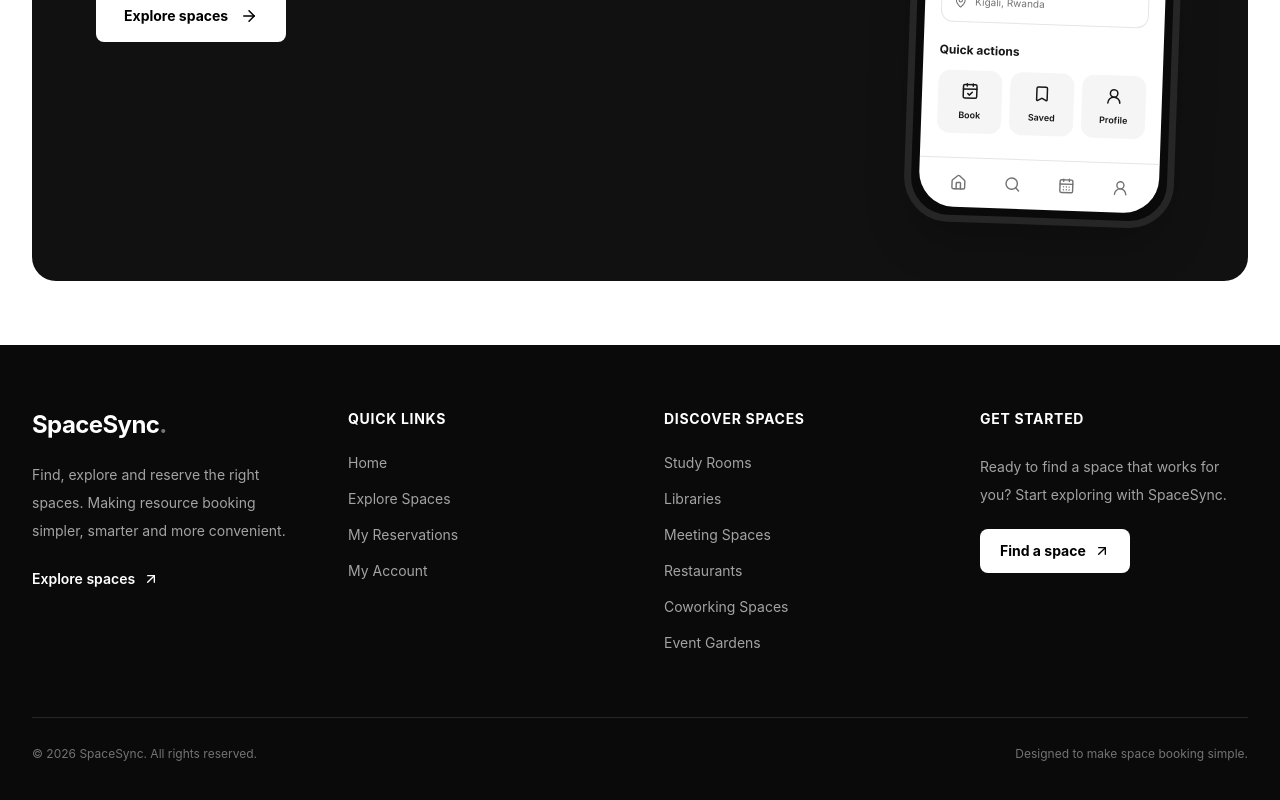
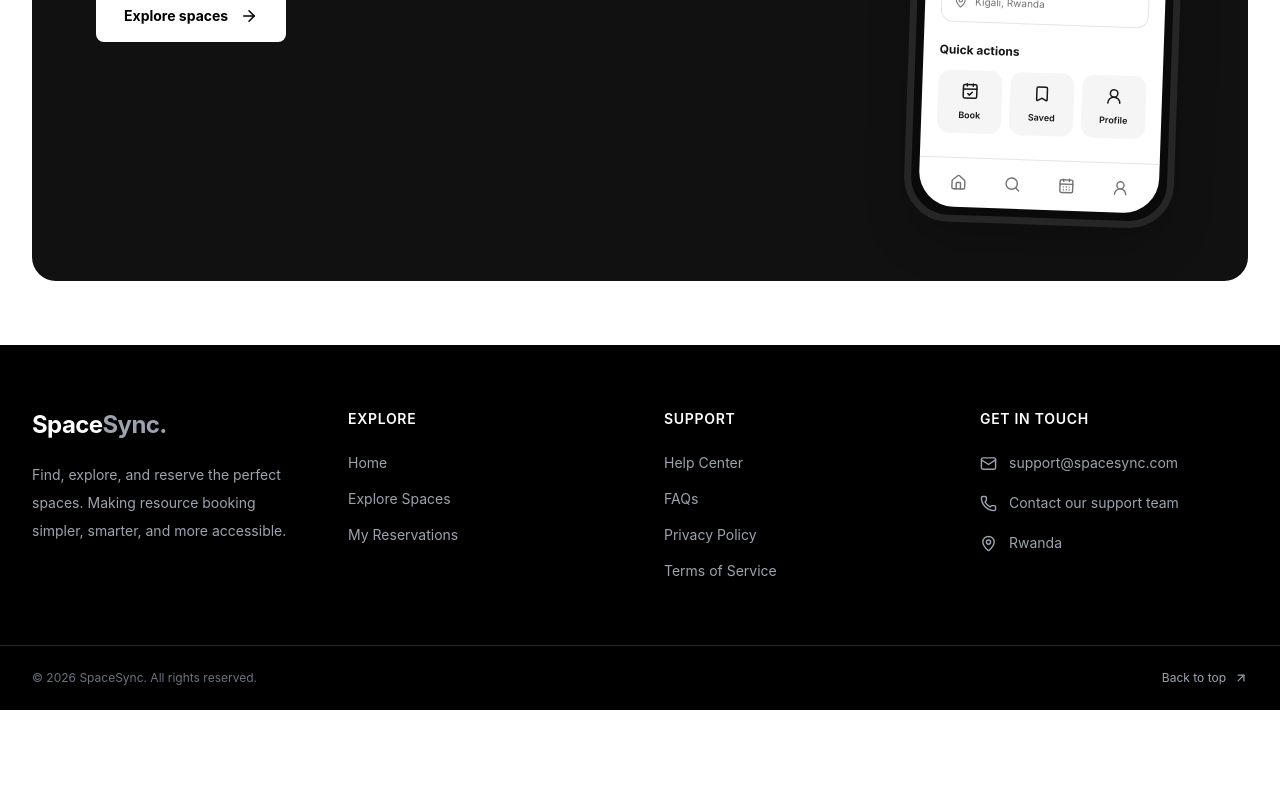
Before and after one commit to SheCanCODE-Capstone-Projects/Resource-Booking-App-frontend, a React (Create React App) app: page / in a window 1280 px wide. Shown: the part 3060-3860 px from the top of the page. After the commit the page ends 3770 px from the top, so only its background shows below. Built offline with nearby package versions, Linux system fonts and the light colour scheme.

Commit message:
sharing the same footer for all pages plz

```diff
--- a/src/App.jsx
+++ b/src/App.jsx
@@ -5,10 +5,12 @@ import {
   Routes,
   Route,
 } from "react-router-dom";
+
 import ResourceDetailPage from "./pages/ResourceDetailPage";
 import Navbar from "./components/Navbar";
 import HomePage from "./pages/HomePage";
 import ResourceListPage from "./pages/ResourceListPage";
+import Footer from "./components/Footer";
 
 function PlaceholderPage({ title }) {
   return (
@@ -51,13 +53,16 @@ function App() {
         v7_relativeSplatPath: true,
       }}
     >
-      <div className="min-h-screen bg-surface-canvas text-text-primary transition-colors duration-200">
+      <div className="flex min-h-screen flex-col bg-surface-canvas text-text-primary transition-colors duration-200">
 
+        {/* NAVBAR */}
         <Navbar
           theme={theme}
           onToggleTheme={toggleTheme}
         />
 
+        {/* PAGE CONTENT */}
+        <div className="flex-1">
           <Routes>
             <Route
               path="/"
@@ -69,7 +74,6 @@ function App() {
               element={<ResourceListPage />}
             />
 
-
             <Route
               path="/resources/:id"
               element={<ResourceDetailPage />}
@@ -77,32 +81,29 @@ function App() {
 
             <Route
               path="/my-reservations"
-            element={
-              <PlaceholderPage title="My Reservations" />
-            }
+              element={<PlaceholderPage title="My Reservations" />}
             />
 
             <Route
               path="/admin"
-            element={
-              <PlaceholderPage title="Admin Dashboard" />
-            }
+              element={<PlaceholderPage title="Admin Dashboard" />}
             />
 
             <Route
               path="/login"
-            element={
-              <PlaceholderPage title="Login" />
-            }
+              element={<PlaceholderPage title="Login" />}
             />
 
             <Route
               path="*"
-            element={
-              <PlaceholderPage title="Page Not Found" />
-            }
+              element={<PlaceholderPage title="Page Not Found" />}
             />
           </Routes>
+        </div>
+
+        {/* GLOBAL FOOTER */}
+        <Footer />
+
       </div>
     </BrowserRouter>
   );
--- a/src/components/Footer.jsx
+++ b/src/components/Footer.jsx
@@ -1,126 +1,136 @@
+
+import {
+    MapPin,
+    Mail,
+    Phone,
+    ArrowUpRight,
+} from "lucide-react";
 
 import { Link } from "react-router-dom";
-import { ArrowUpRight } from "lucide-react";
 
-const Footer = () => {
+function Footer() {
     return (
-        <footer className="bg-neutral-950 text-white">
-            <div className="mx-auto max-w-7xl px-5 py-16 lg:px-8">
+        <footer className="bg-black text-white">
 
-                <div className="grid gap-12 md:grid-cols-2 lg:grid-cols-4">
+            <div className="mx-auto grid max-w-7xl grid-cols-1 gap-12 px-6 py-16 sm:grid-cols-2 lg:grid-cols-4 lg:px-8">
 
                 {/* BRAND */}
                 <div>
-                        <Link to="/" className="inline-block text-2xl font-bold tracking-tight">
-                            SpaceSync<span className="text-neutral-500">.</span>
-                        </Link>
+                    <h2 className="text-2xl font-bold tracking-tight">
+                        Space<span className="text-gray-400">Sync.</span>
+                    </h2>
 
-                        <p className="mt-5 max-w-xs text-sm leading-7 text-neutral-400">
-                            Find, explore and reserve the right spaces.
-                            Making resource booking simpler, smarter and more convenient.
+                    <p className="mt-5 max-w-xs text-sm leading-7 text-gray-400">
+                        Find, explore, and reserve the perfect spaces.
+                        Making resource booking simpler, smarter,
+                        and more accessible.
                     </p>
-
-                        <Link
-                            to="/explore"
-                            className="mt-6 inline-flex items-center gap-2 text-sm font-semibold transition hover:text-neutral-300"
-                        >
-                            Explore spaces
-                            <ArrowUpRight size={16} />
-                        </Link>
                 </div>
 
                 {/* QUICK LINKS */}
                 <div>
-                        <h3 className="text-sm font-bold uppercase tracking-wider">
-                            Quick links
+                    <h3 className="text-sm font-semibold uppercase tracking-wider">
+                        Explore
                     </h3>
 
-                        <ul className="mt-6 space-y-4 text-sm text-neutral-400">
+                    <ul className="mt-6 space-y-4 text-sm text-gray-400">
                         <li>
                             <Link to="/" className="transition hover:text-white">
                                 Home
                             </Link>
                         </li>
+
                         <li>
                             <Link to="/explore" className="transition hover:text-white">
                                 Explore Spaces
                             </Link>
                         </li>
+
                         <li>
                             <Link to="/my-reservations" className="transition hover:text-white">
                                 My Reservations
                             </Link>
                         </li>
-                            <li>
-                                <Link to="/login" className="transition hover:text-white">
-                                    My Account
-                                </Link>
-                            </li>
-                        </ul>
-                    </div>
-
-                    {/* RESOURCES */}
-                    <div>
-                        <h3 className="text-sm font-bold uppercase tracking-wider">
-                            Discover spaces
-                        </h3>
-
-                        <ul className="mt-6 space-y-4 text-sm text-neutral-400">
-                            {[
-                                "Study Rooms",
-                                "Libraries",
-                                "Meeting Spaces",
-                                "Restaurants",
-                                "Coworking Spaces",
-                                "Event Gardens",
-                            ].map((category) => (
-                                <li key={category}>
-                                    <Link
-                                        to="/explore"
-                                        className="transition hover:text-white"
-                                    >
-                                        {category}
-                                    </Link>
-                                </li>
-                            ))}
                     </ul>
                 </div>
 
                 {/* SUPPORT */}
                 <div>
-                        <h3 className="text-sm font-bold uppercase tracking-wider">
-                            Get started
+                    <h3 className="text-sm font-semibold uppercase tracking-wider">
+                        Support
                     </h3>
 
-                        <p className="mt-6 text-sm leading-7 text-neutral-400">
-                            Ready to find a space that works for you?
-                            Start exploring with SpaceSync.
+                    <ul className="mt-6 space-y-4 text-sm text-gray-400">
+                        <li>
+                            <a href="#help" className="transition hover:text-white">
+                                Help Center
+                            </a>
+                        </li>
+                        <li>
+                            <a href="#faqs" className="transition hover:text-white">
+                                FAQs
+                            </a>
+                        </li>
+                        <li>
+                            <a href="#privacy" className="transition hover:text-white">
+                                Privacy Policy
+                            </a>
+                        </li>
+                        <li>
+                            <a href="#terms" className="transition hover:text-white">
+                                Terms of Service
+                            </a>
+                        </li>
+                    </ul>
+                </div>
+
+                {/* CONTACT */}
+                <div>
+                    <h3 className="text-sm font-semibold uppercase tracking-wider">
+                        Get in Touch
+                    </h3>
+
+                    <ul className="mt-6 space-y-5 text-sm text-gray-400">
+                        <li className="flex items-center gap-3">
+                            <Mail size={17} />
+                            <span>support@spacesync.com</span>
+                        </li>
+
+                        <li className="flex items-center gap-3">
+                            <Phone size={17} />
+                            <span>Contact our support team</span>
+                        </li>
+
+                        <li className="flex items-center gap-3">
+                            <MapPin size={17} />
+                            <span>Rwanda</span>
+                        </li>
+                    </ul>
+                </div>
+
+            </div>
+
+            {/* BOTTOM FOOTER */}
+            <div className="border-t border-white/15">
+                <div className="mx-auto flex max-w-7xl flex-col items-center justify-between gap-4 px-6 py-6 text-center sm:flex-row sm:px-8">
+
+                    <p className="text-xs text-gray-500">
+                        © {new Date().getFullYear()} SpaceSync. All rights reserved.
                     </p>
 
-                        <Link
-                            to="/explore"
-                            className="mt-5 inline-flex items-center gap-2 rounded-lg bg-white px-5 py-3 text-sm font-bold text-black transition hover:bg-neutral-200"
+                    <a
+                        href="#top"
+                        className="inline-flex items-center gap-2 text-xs text-gray-400 transition hover:text-white"
                     >
-                            Find a space
-                            <ArrowUpRight size={16} />
-                        </Link>
+                        Back to top
+                        <ArrowUpRight size={14} />
+                    </a>
+
                 </div>
             </div>
 
-                {/* BOTTOM FOOTER */}
-                <div className="mt-16 flex flex-col gap-4 border-t border-neutral-800 pt-7 text-xs text-neutral-500 sm:flex-row sm:items-center sm:justify-between">
-                    <p>
-                        © {new Date().getFullYear()} SpaceSync. All rights reserved.
-                    </p>
-
-                    <p>
-                        Designed to make space booking simple.
-                    </p>
-                </div>
-
-            </div>
         </footer>
     );
-};
+}
 
 export default Footer;
--- a/src/components/ResourceCard.jsx
+++ b/src/components/ResourceCard.jsx
@@ -55,8 +55,8 @@ function ResourceCard({ resource, onViewDetails }) {
 
                 <span
                     className={`absolute right-4 top-4 rounded-full px-3 py-1.5 text-xs font-semibold ${resource.status === "Available"
-                            ? "bg-green-50 text-green-700"
-                            : "bg-red-50 text-red-700"
+                        ? "bg-green-50 text-green-700"
+                        : "bg-red-50 text-red-700"
                         }`}
                 >
                     {resource.status}
@@ -110,6 +110,8 @@ function ResourceCard({ resource, onViewDetails }) {
                 </button>
             </div>
         </article>
+
+
     );
 }
 
--- a/src/data/resources.js
+++ b/src/data/resources.js
@@ -10,7 +10,7 @@ const resources = [
         district: "Gasabo",
         capacity: 8,
         status: "Available",
-        price: "Free",
+        price: " Rwf 20,000/hour",
         description: "A quiet, modern room designed for focused individual and group study.",
         image: "/images/innovation-study-room.jpg",
     },
@@ -36,7 +36,7 @@ const resources = [
         district: "Gasabo",
         capacity: 12,
         status: "Not Available",
-        price: "Free",
+        price: " Rwf 10,000//hour",
         description: "A collaborative room for group discussions, teamwork and presentations.",
         image: "/images/group-discussion-room.jpg",
     },
--- a/src/pages/HomePage.jsx
+++ b/src/pages/HomePage.jsx
@@ -479,9 +479,6 @@ function HomePage() {
                 </div>
             </section>
 
-            {/* FOOTER */}
-            <Footer />
-
         </main>
     );
 }
```
Lines whose indentation alone changed are shown as unchanged.
